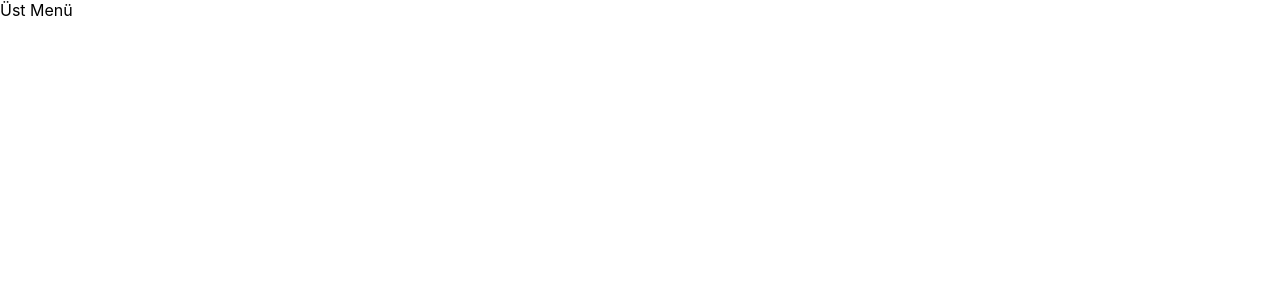
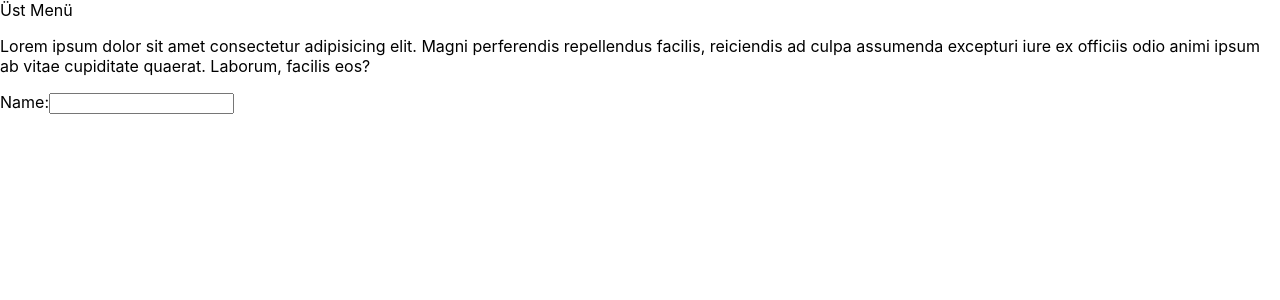
Before and after one commit to SAslan8006/ReactDersleri, a React (Create React App) app: page / in a window 1280 px wide. Shown: the top 300 px of the page. Built offline with nearby package versions, Linux system fonts and the light colour scheme.

Commit message:
Jsx ve Temel Kurallar

```diff
--- a/src/App.js
+++ b/src/App.js
@@ -1,10 +1,16 @@
+import React from 'react';
 import './App.css';
 import Header from './componenets/Header';
 
 function App() {
+  // return React.createElement("div", null, "Hello");
   return (
     <div >
       <Header />
+      <p className='xyz'>Lorem ipsum dolor sit amet consectetur adipisicing elit. Magni perferendis repellendus facilis, reiciendis ad culpa assumenda excepturi iure ex officiis odio animi ipsum ab vitae cupiditate quaerat. Laborum, facilis eos?</p>
+      <label htmlFor="name">Name:
+        <input id='name' />
+      </label>
     </div>
   );
 }
```
